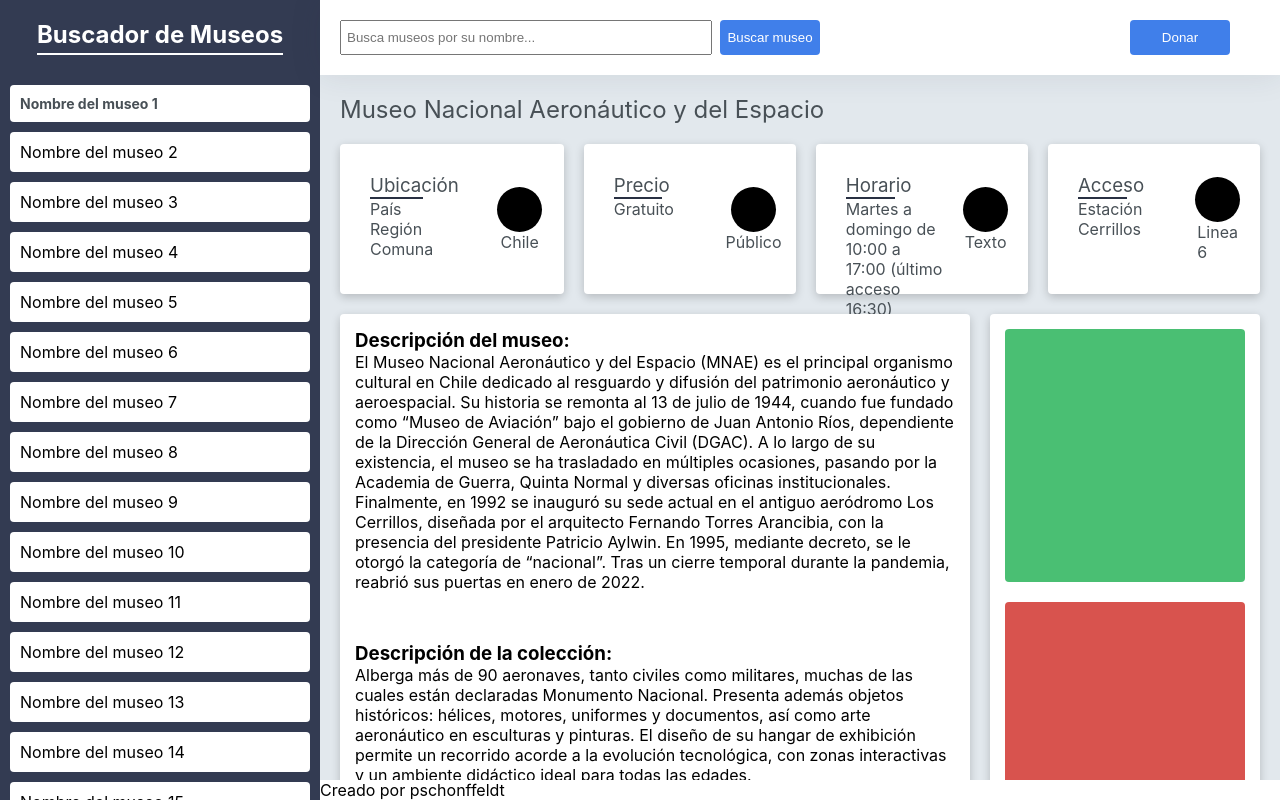
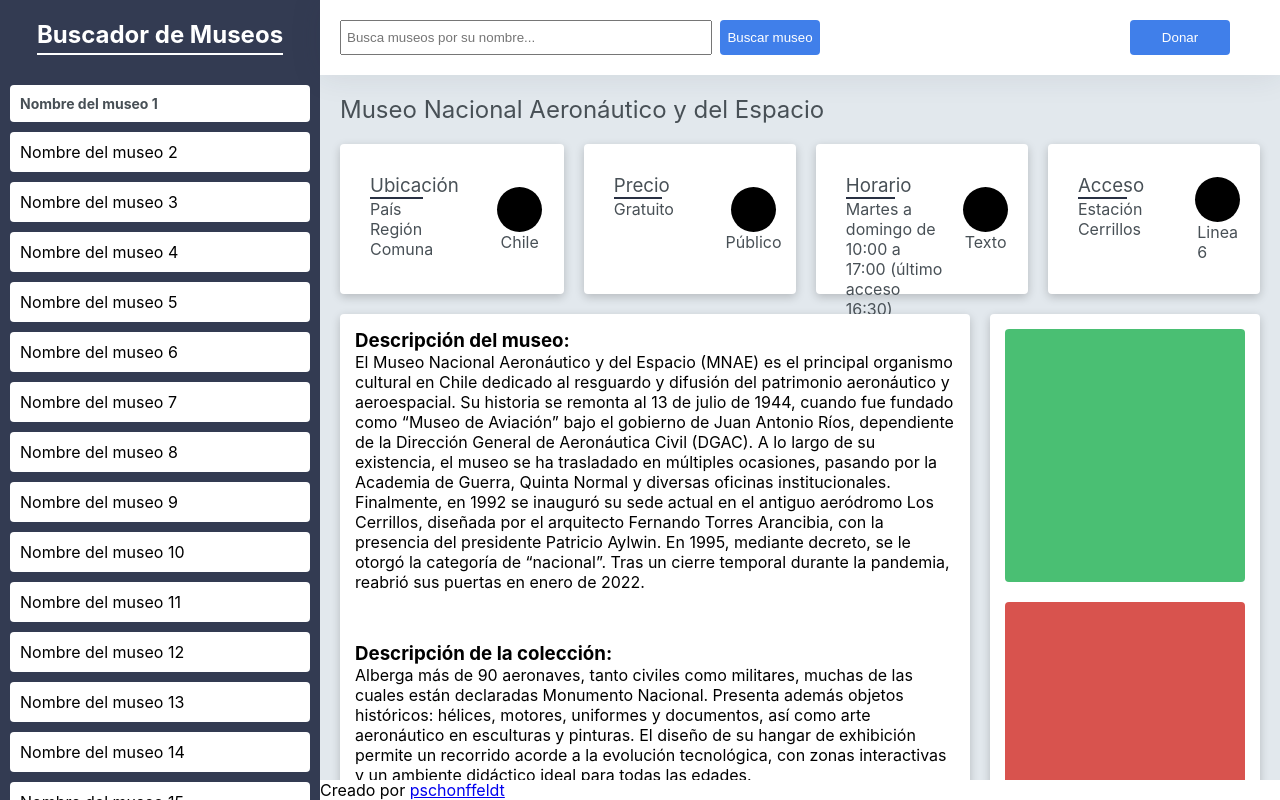
Before and after one commit to pschonffeldt/museos2, a React (Vite) app: page / in a window 1280 px wide. Built offline with nearby package versions, Linux system fonts and the light colour scheme.

Commit message:
Create footer component

```diff
--- /dev/null
+++ b/src/components/Footer.tsx
@@ -0,0 +1,14 @@
+import React from "react";
+
+export default function Footer() {
+  return (
+    <footer>
+      <p>
+        Creado por{" "}
+        <a href="https://pschonffeldt.dev/" target="_blank">
+          pschonffeldt
+        </a>
+      </p>
+    </footer>
+  );
+}
--- a/src/components/Main.tsx
+++ b/src/components/Main.tsx
@@ -2,15 +2,14 @@
 import React from "react";
 import NavTop from "./NavTop";
 import Details from "./Details";
+import Footer from "./Footer";
 
 export default function Main({ children }: { children: React.ReactNode }) {
   return (
     <div className="content">
       <NavTop />
       <Details>{children}</Details>
-      <footer>
-        <p>Creado por pschonffeldt</p>
-      </footer>
+      <Footer />
     </div>
   );
 }
```
